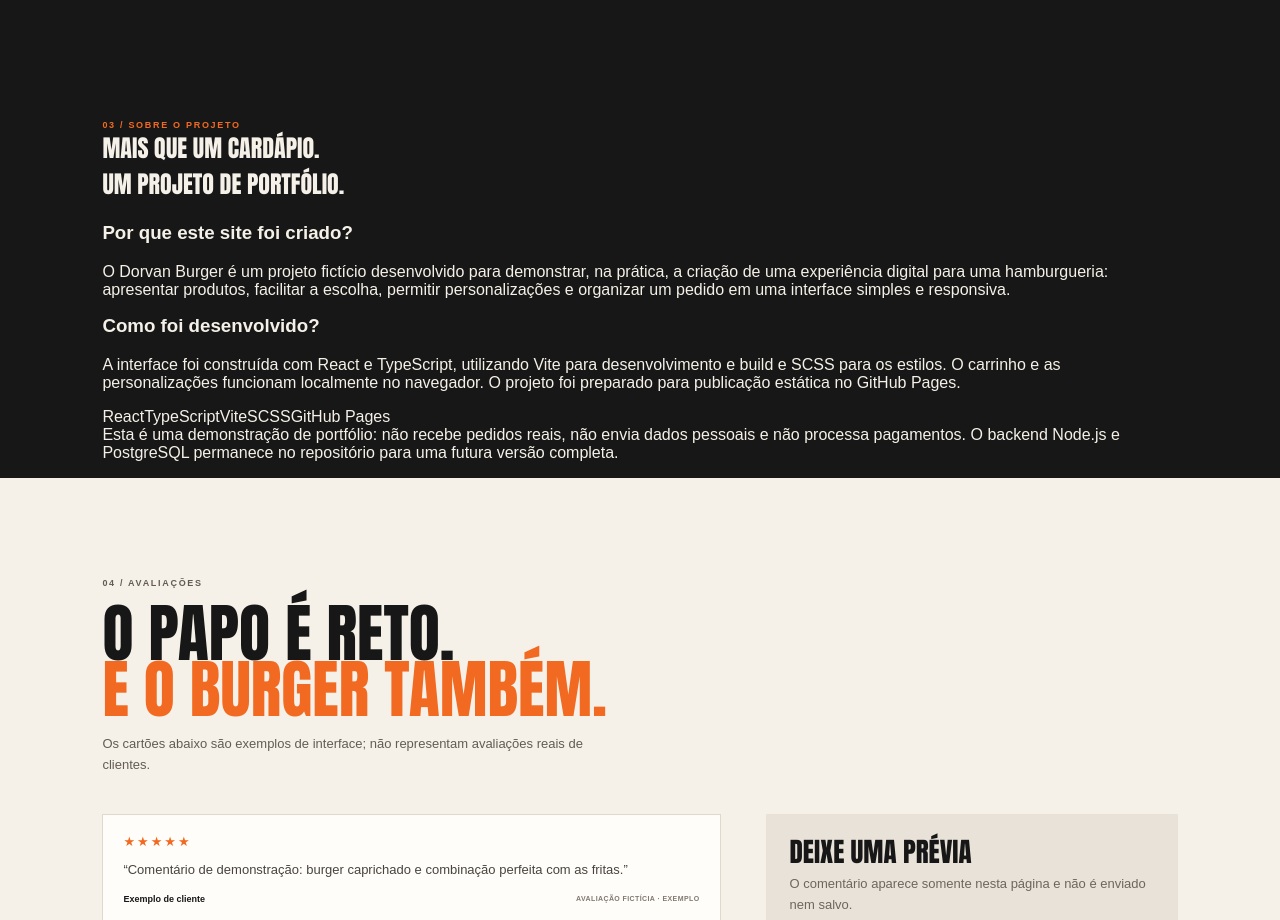
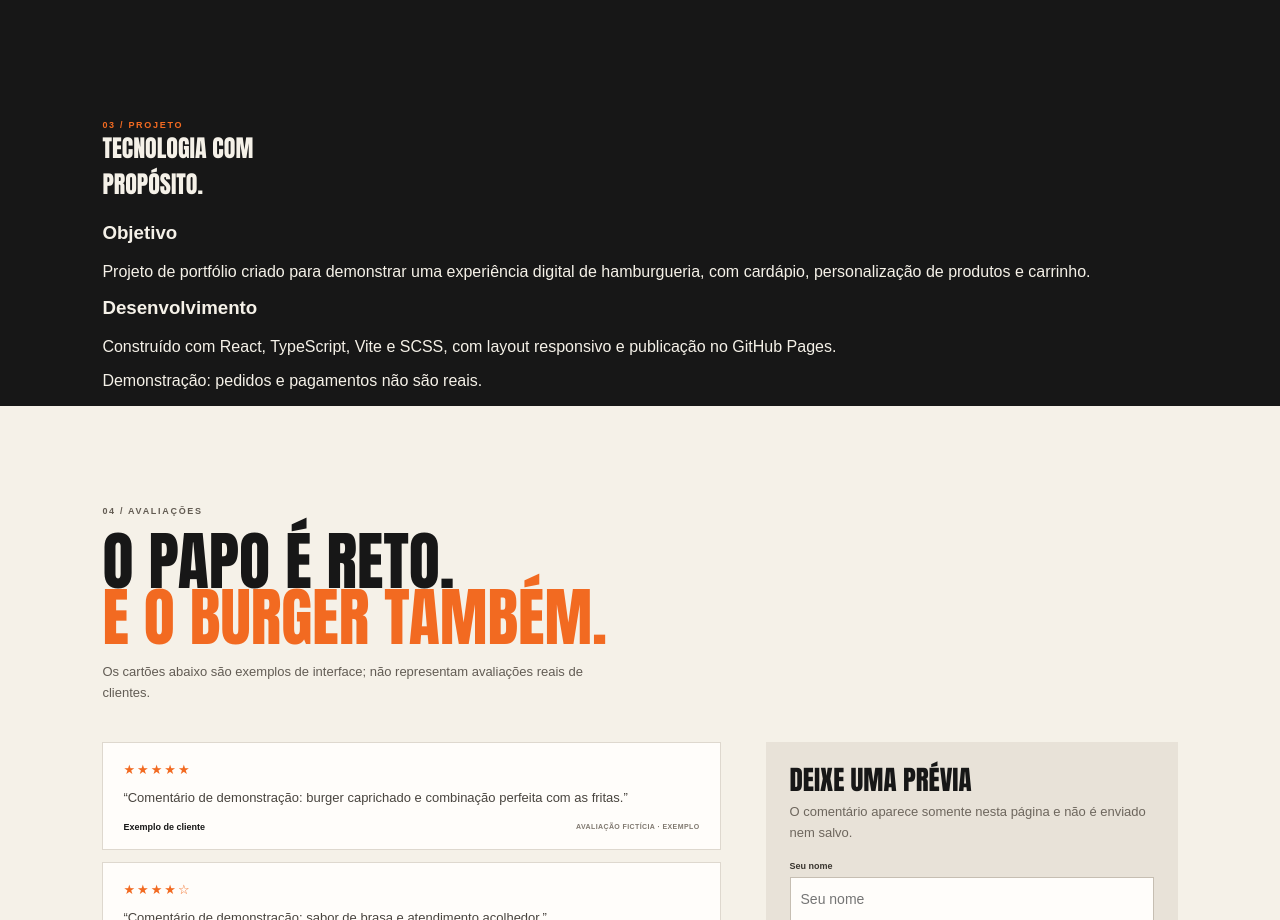
Before and after one commit to ericagomes-dev/dorvan-burger, a React (Vite) app in the folder frontend/: page / in a window 1280 px wide. Shown: the part 7120-8040 px from the top of the page. Built offline with nearby package versions, Linux system fonts and the light colour scheme.

Commit message:
Simplify project information section

```diff
--- a/frontend/src/App.tsx
+++ b/frontend/src/App.tsx
@@ -140,21 +140,20 @@ function App() {
 
       <section className="project-story section-pad" id="projeto">
         <div className="project-story-heading">
-          <span className="section-number">03 / SOBRE O PROJETO</span>
-          <h2>MAIS QUE UM CARDÁPIO.<br /><em>UM PROJETO DE PORTFÓLIO.</em></h2>
+          <span className="section-number">03 / PROJETO</span>
+          <h2>TECNOLOGIA COM<br /><em>PROPÓSITO.</em></h2>
         </div>
         <div className="project-story-content">
           <div>
-            <h3>Por que este site foi criado?</h3>
-            <p>O Dorvan Burger é um projeto fictício desenvolvido para demonstrar, na prática, a criação de uma experiência digital para uma hamburgueria: apresentar produtos, facilitar a escolha, permitir personalizações e organizar um pedido em uma interface simples e responsiva.</p>
+            <h3>Objetivo</h3>
+            <p>Projeto de portfólio criado para demonstrar uma experiência digital de hamburgueria, com cardápio, personalização de produtos e carrinho.</p>
           </div>
           <div>
-            <h3>Como foi desenvolvido?</h3>
-            <p>A interface foi construída com React e TypeScript, utilizando Vite para desenvolvimento e build e SCSS para os estilos. O carrinho e as personalizações funcionam localmente no navegador. O projeto foi preparado para publicação estática no GitHub Pages.</p>
+            <h3>Desenvolvimento</h3>
+            <p>Construído com React, TypeScript, Vite e SCSS, com layout responsivo e publicação no GitHub Pages.</p>
           </div>
         </div>
-        <div className="project-tech" aria-label="Tecnologias utilizadas"><span>React</span><span>TypeScript</span><span>Vite</span><span>SCSS</span><span>GitHub Pages</span></div>
-        <p className="project-demo-note">Esta é uma demonstração de portfólio: não recebe pedidos reais, não envia dados pessoais e não processa pagamentos. O backend Node.js e PostgreSQL permanece no repositório para uma futura versão completa.</p>
+        <p className="project-demo-note">Demonstração: pedidos e pagamentos não são reais.</p>
       </section>
 
       <ReviewsSection />
```
